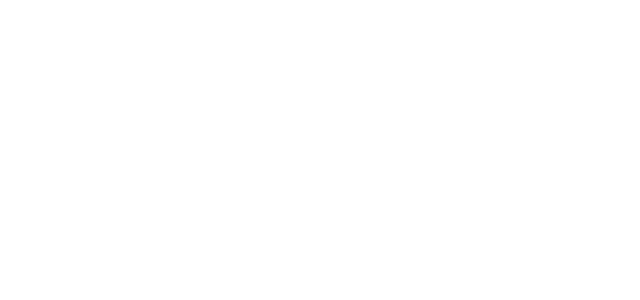
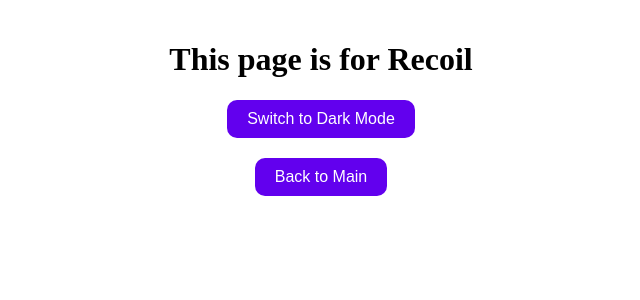
Before and after one commit to joshyeom/state-comparison, a React (Vite) app: page /recoil in a window 1280 px wide. Before the commit this address had no page. Shown: the top 300 px of the page, without its empty margins (319-959 px from the left). Built offline with nearby package versions, Linux system fonts and the light colour scheme.

Commit message:
Feat: Recoil Page

```diff
--- a/package.json
+++ b/package.json
@@ -12,6 +12,7 @@
   "dependencies": {
     "@reduxjs/toolkit": "^2.2.5",
     "@types/react-dom": "^18.3.0",
+    "@types/recoil": "^0.0.9",
     "react": "^18.2.0",
     "react-dom": "^18.3.1",
     "react-redux": "^9.1.2",
--- a/src/Router.tsx
+++ b/src/Router.tsx
@@ -1,5 +1,5 @@
 import { BrowserRouter, Route, Routes } from 'react-router-dom';
-import { Home, PropsStatePage, ContextAPIStatePage, ReduxToolkitStatePage, ZustandStatePage } from './components/index';
+import { Home, PropsStatePage, ContextAPIStatePage, ReduxToolkitStatePage, ZustandStatePage, RecoilStatePage } from './components/index';
 import ContextAPI from './components/ContextAPI/ContextAPI';
 
 const Router = () => {
@@ -15,6 +15,7 @@
               }/>
               <Route path="/reduxtoolkit" element={<ReduxToolkitStatePage/>}/>
               <Route path="/zustand" element={<ZustandStatePage/>}/>
+              <Route path="/recoil" element={<RecoilStatePage/>}/>
             </Routes>
         </BrowserRouter>
     );
--- /dev/null
+++ b/src/components/Recoil/RecoilPage.tsx
@@ -0,0 +1,49 @@
+import { useEffect } from 'react';
+import styles from '../../public/App.module.css'
+import { Link } from 'react-router-dom';
+import { useSetRecoilState, useRecoilValue } from 'recoil';
+import { themeState } from '../../store/recoilStore/store';
+
+
+const RecoilPage = () => {
+    const setTheme = useSetRecoilState(themeState);
+    const recoilValue = useRecoilValue(themeState)
+    const { theme } = recoilValue
+
+    const toggleTheme = (prevTheme: "light" | "dark") => {
+      if(prevTheme === "light"){
+        setTheme({theme: "dark"})
+        localStorage.setItem("theme", "dark")
+      }else{
+        setTheme({theme: "light"})
+        localStorage.setItem("theme", "light")
+      }
+    }
+
+
+    useEffect(() => {
+        const newTheme = localStorage.getItem("theme") === "dark" ? "dark" : "light"
+        if(newTheme === null){
+            return
+        }
+        setTheme({theme: newTheme})
+    },[])
+
+    return (
+    <div className={`${theme === "light" ? styles.light : styles.dark} ${styles.container}`}>
+        <header className={styles.header}>
+          <h1>This page is for Recoil</h1>
+          <button onClick={() => toggleTheme(theme)}>
+            Switch to {theme === "light" ? 'Dark' : 'Light'} Mode
+          </button>
+        </header>
+          <Link to="/">
+            <button>
+                Back to Main
+            </button>
+          </Link>
+      </div>
+    )
+}
+
+export default RecoilPage
--- /dev/null
+++ b/src/components/Recoil/RecoilStatePage.tsx
@@ -0,0 +1,12 @@
+import { RecoilRoot } from 'recoil'
+import RecoilPage from './RecoilPage'
+
+const RecoilStatePage = () => {
+    return (
+        <RecoilRoot>
+            <RecoilPage/>
+        </RecoilRoot>
+    )
+}
+
+export default RecoilStatePage
--- a/src/components/StateMangementList.tsx
+++ b/src/components/StateMangementList.tsx
@@ -29,7 +29,9 @@
           </Link>
           </li>
           <li>
-            <button>Recoil</button>
+            <Link to="/recoil">
+              <button>Recoil</button>
+            </Link>
           </li>
           <li>
             <button>Jotai</button>
--- a/src/components/index.ts
+++ b/src/components/index.ts
@@ -3,3 +3,4 @@
 export { default as PropsStatePage } from './Props/PropsStatePage';
 export { default as ReduxToolkitStatePage } from './ReduxToolkit/ReduxToolkitStatePage'
 export { default as ZustandStatePage } from './Zustand/ZustandStatePage'
+export { default as RecoilStatePage } from './Recoil/RecoilStatePage'
--- /dev/null
+++ b/src/store/recoilStore/store.ts
@@ -0,0 +1,12 @@
+import { atom } from "recoil";
+
+interface StatusType {
+    theme: "light" | "dark";
+}
+
+export const themeState = atom<StatusType>({
+    key: 'theme',
+    default: {
+        theme: "light"
+    }
+});
```
Also changed, not shown: 1 other file (tests, documents, lock files or other folders).
